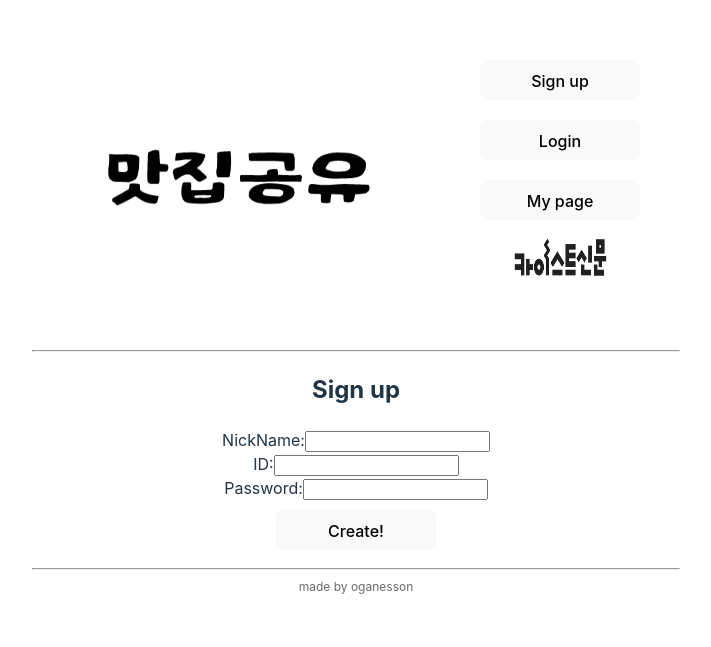
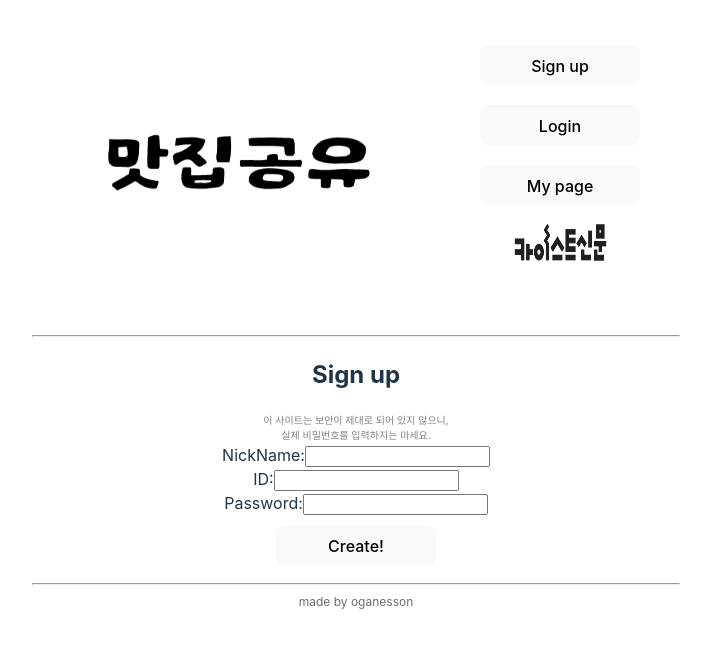
Before and after one commit to oganessone718/SPARCS-newbie-project, a React (Vite) app in the folder client/: page /sign-up in a window 1280 px wide. Shown: the part 105-752 px from the top of the page, without its empty margins (284-995 px from the left). Built offline with nearby package versions, Linux system fonts and the light colour scheme.

Commit message:
Add warning message in signup page

```diff
--- /dev/null
+++ b/client/src/pages/css/signup.css
@@ -0,0 +1,4 @@
+.warning{
+  color: gray;
+  font-size: 10px;
+}
--- a/client/src/pages/signup.tsx
+++ b/client/src/pages/signup.tsx
@@ -1,6 +1,7 @@
 import React from "react";
 import axios from "axios";
 import { useNavigate } from "react-router-dom";
+import "./css/signup.css";
 const SAPIBase = "http://localhost:8080";
 
 const SignUpPage = () => {
@@ -40,6 +41,7 @@ const SignUpPage = () => {
   return (
     <div className={"account"}>
       <h2>Sign up</h2>
+      <div className={"warning"}> 이 사이트는 보안이 제대로 되어 있지 않으니, <br/>실제 비밀번호를 입력하지는 마세요. </div>
       <div className={"account-item"}>
         NickName:
         <input
```
